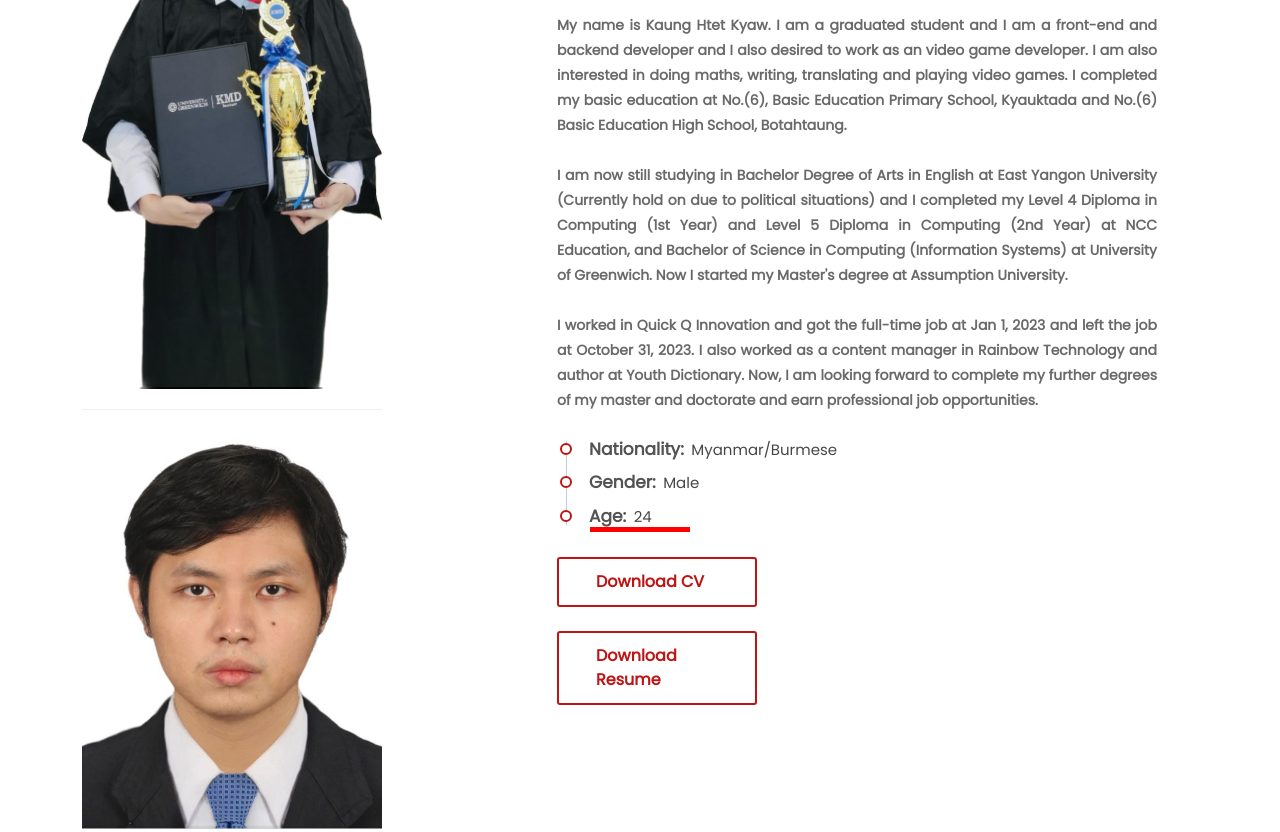
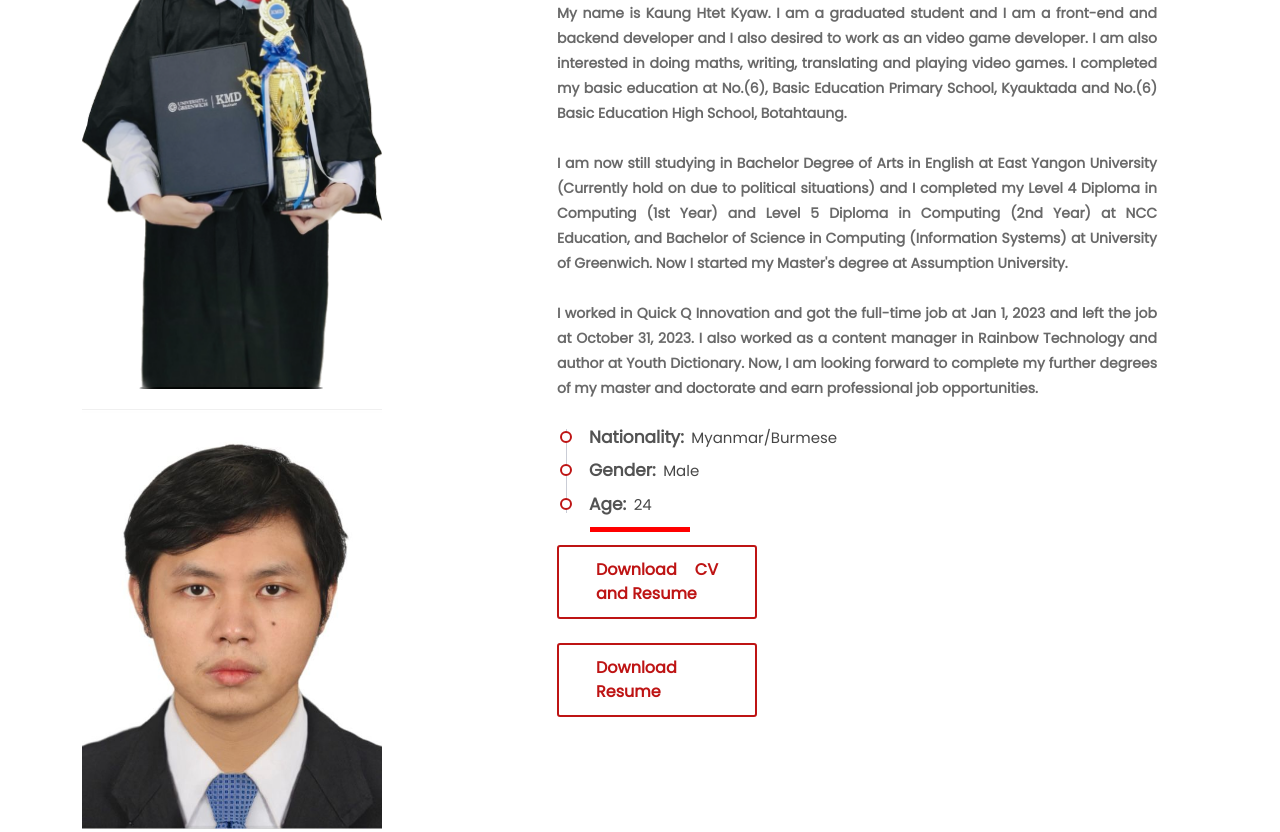
Before and after one commit to KaungHtetKyaw2001/My-Portfolio-Website-File, a website: page index.html in a window 1280 px wide. Shown: the part 268-1100 px from the top of the page. Drawn offline with nearby package versions, Linux system fonts and the light colour scheme.

Commit message:
Update index.html

```diff
--- a/index.html
+++ b/index.html
@@ -116,7 +116,7 @@
                                     <h2 class="heading_lg">Kaung Htet Kyaw</h2>
                                     <h5 class="heading_md">Graduated Student looking forward to complete his postgraduate and doctorate education to the end and earn professional famous job opportunities</h5>
                                     <div class="links_home">
-                                       <a href="files/Curriculum Vitae for my job (Completed).pdf" download="My Curriculum Vitae Form" class="btn_home btn-2">Download CV</a>
+                                       <a href="files/Curriculum Vitae for my job - Complete.pdf" download="My Curriculum Vitae Form" class="btn_home btn-2">Download CV</a>
 					    <a href="files\Resume -KTK 2024 D1 copy.pdf" download="My Resume" class="btn_home btn-2">Download Resume</a>
                                     	<a href="mailto:kaunghtetkyaw2001@gmail.com" class="btn_home">Hire Me</a>
 
@@ -199,7 +199,7 @@
                                         <li class="items"><b>Age: </b> <span>24</span></li>
                                     </ul>
                                 </div>
-                                       <a href="files/Curriculum Vitae for my job (Completed).pdf" download="My Curriculum Vitae Form" class="btn_about">Download CV</a>
+                                       <a href="files/CV and Resume File.pdf" download="My Curriculum Vitae and Resume" class="btn_about">Download CV and Resume</a>
 					    <a href="files\Resume -KTK 2024 D1 copy.pdf" download="My Resume" class="btn_about">Download Resume</a>
 
                             </div>
```
